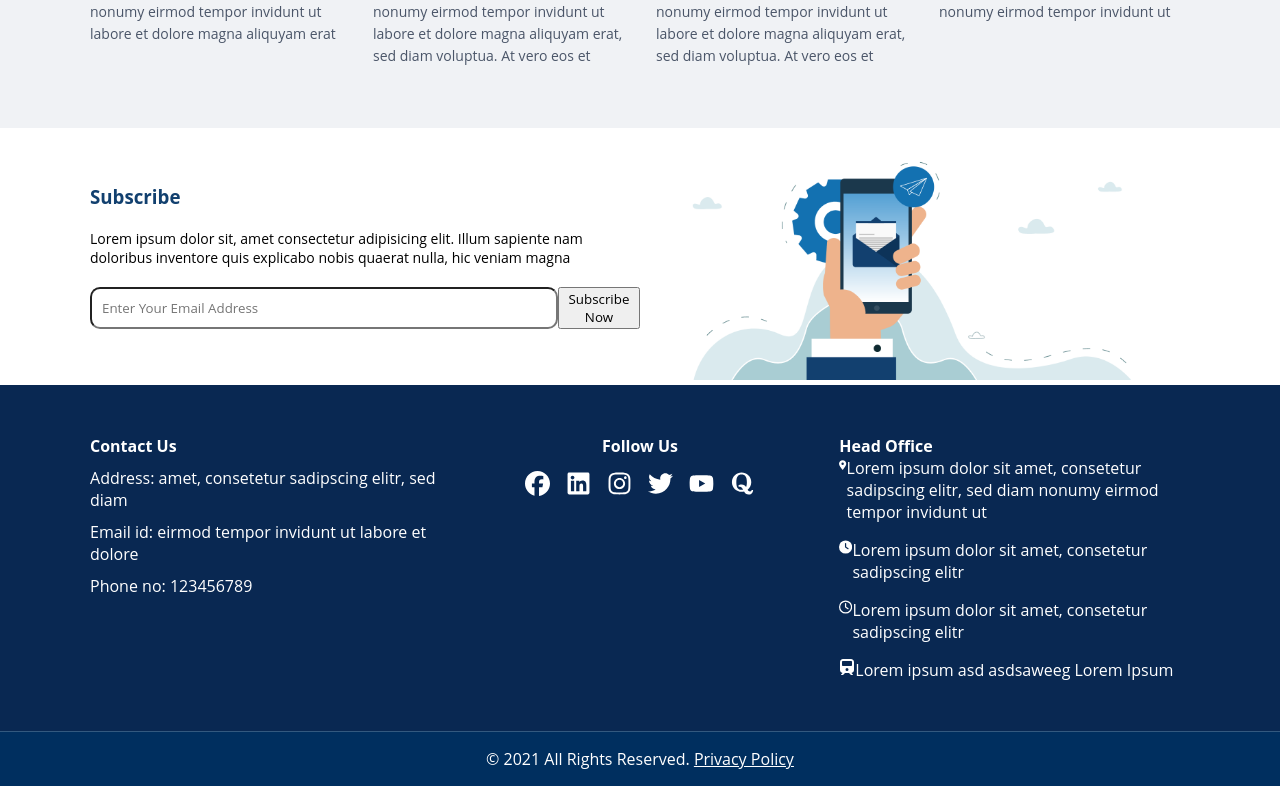
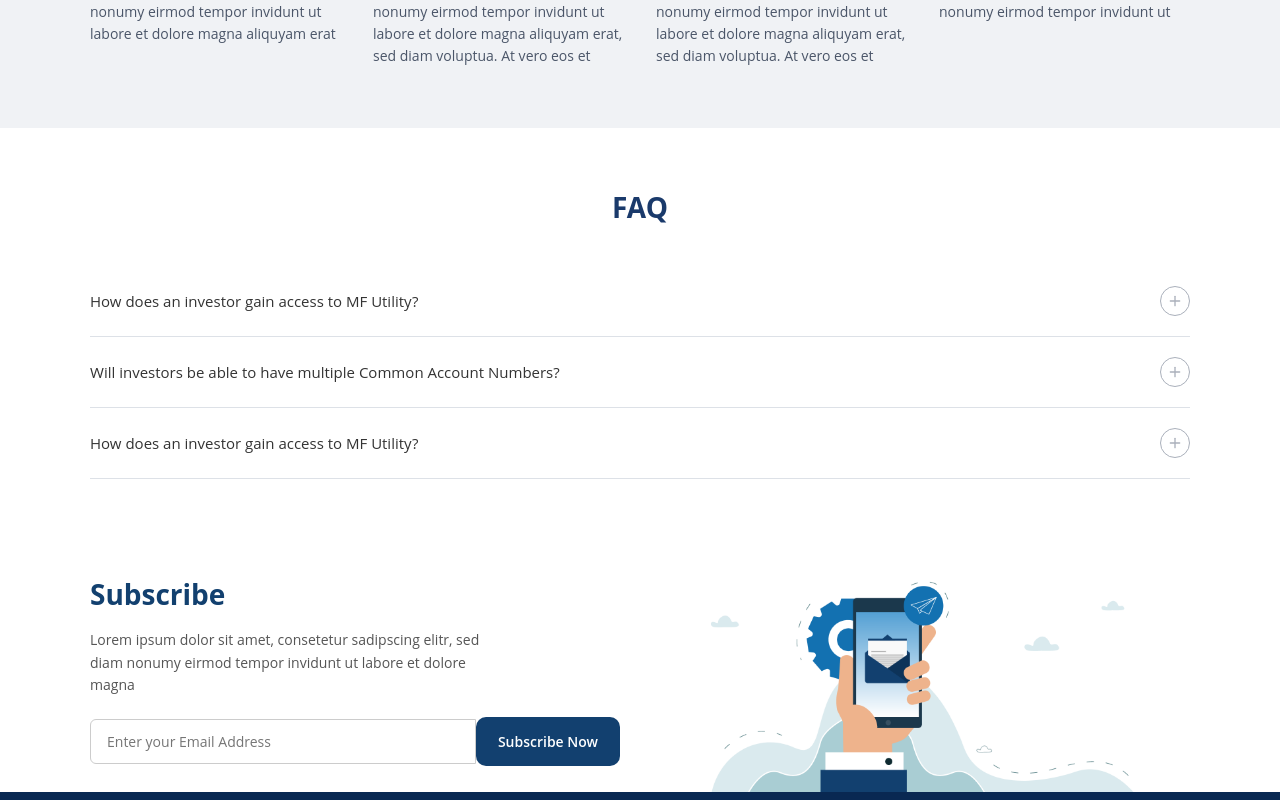
Before and after one commit to InterviewRepoes/Toggle-Head-Landing-Page, a React (Vite) app: page / in a window 1280 px wide. Shown: the part 220-1020 px from the top of the page. Built offline with nearby package versions, Linux system fonts and the light colour scheme.

Commit message:
Faq Initialize

```diff
--- /dev/null
+++ b/src/components/data/faq.js
@@ -0,0 +1,19 @@
+const faqData = [
+    {
+        id: 1,
+        question: "How does an investor gain access to MF Utility?",
+        answer: "This is Just a Demo Ans"
+    },
+    {
+        id: 2,
+        question: "Will investors be able to have multiple Common Account Numbers?",
+        answer: "Lorem ipsum dolor sit amet, nsectetur adipiscing elit, sed do eiusmod tempor incididunt ut labore et dolore magna aliqua. Ut enim ad minim veniam, quis nostrud exercitation ullamco.Lorem ipsum dolor sit amet, nsectetur adipiscing elit, sed do eiusmod tempor incididunt ut labore et dolore magna aliqua. Ut enim ad minim veniam, quis nostrud exercitation ullamco."
+    },
+    {
+        id: 3,
+        question: "How does an investor gain access to MF Utility?",
+        answer: "This is 3rd Answer"
+    }
+];
+
+export default faqData;
--- /dev/null
+++ b/src/components/layout/FAQ/FAQ.jsx
@@ -0,0 +1,68 @@
+import React, { useState } from 'react'
+import style from './FAQ.module.css'
+import faqData from '../../data/faq'
+import { FiPlus, FiMinus } from 'react-icons/fi'
+
+const FAQ = () => {
+    const [openFaq, setOpenFaq] = useState(null)
+    console.log(openFaq);
+
+    const checkCurrentQuestion = (id) => {
+        setOpenFaq(openFaq === id ? null : id)
+    }
+
+    console.log(openFaq);
+
+    return (
+        <section className={style.section}>
+            <div className="container">
+                <h2 className={style.heading}>FAQ</h2>
+
+                <div className={style.list}>
+                    {faqData.map((item) => (
+                        <div
+                            key={item.id}
+                            className={`${style.item} ${openFaq === item.id ? style.active : ''
+                                }`}
+                        >
+                            <div
+                                className={style.question_row}
+                                onClick={() => checkCurrentQuestion(item.id)}
+                            >
+                                <p
+                                    className={`${style.question} ${openFaq === item.id
+                                        ? style.question_active
+                                        : ''
+                                        }`}
+                                >
+                                    {item.question}
+                                </p>
+
+                                <span
+                                    className={`${style.icon} ${openFaq === item.id
+                                        ? style.icon_active
+                                        : ''
+                                        }`}
+                                >
+                                    {openFaq === item.id ? (
+                                        <FiMinus />
+                                    ) : (
+                                        <FiPlus />
+                                    )}
+                                </span>
+                            </div>
+
+                            {openFaq === item.id && (
+                                <p className={style.answer}>
+                                    {item.answer}
+                                </p>
+                            )}
+                        </div>
+                    ))}
+                </div>
+            </div>
+        </section>
+    )
+}
+
+export default FAQ
--- /dev/null
+++ b/src/components/layout/FAQ/FAQ.module.css
@@ -0,0 +1,66 @@
+.section {
+    background-color: #fff;
+    padding: 60px 0;
+}
+
+.heading {
+    text-align: center;
+    font-size: 28px;
+    font-weight: 700;
+    color: #1a3a6b;
+    margin-bottom: 40px;
+}
+
+.list {
+    display: flex;
+    flex-direction: column;
+}
+
+.item {
+    border-bottom: 1px solid #dde1e7;
+    padding: 20px 0;
+}
+
+.question_row {
+    display: flex;
+    justify-content: space-between;
+    align-items: center;
+    gap: 16px;
+}
+
+.question {
+    font-size: 15px;
+    color: #333;
+    font-weight: 400;
+}
+
+.question_active {
+    color: #1a3a6b;
+    font-weight: 600;
+}
+
+.icon {
+    width: 30px;
+    height: 30px;
+    border: 1.5px solid #aab0bb;
+    border-radius: 50%;
+    display: flex;
+    align-items: center;
+    justify-content: center;
+    font-size: 16px;
+    color: #aab0bb;
+    flex-shrink: 0;
+}
+
+.icon_active {
+    background-color: #1a3a6b;
+    border-color: #1a3a6b;
+    color: #fff;
+}
+
+.answer {
+    margin-top: 16px;
+    font-size: 14px;
+    color: #555;
+    line-height: 1.7;
+}
--- a/src/components/layout/Form/Form.jsx
+++ b/src/components/layout/Form/Form.jsx
@@ -1,30 +1,37 @@
 import React from 'react'
 import style from "../Form/Form.module.css"
 import form_bg from "../../../assets/Form/form_bg.png"
+
 const Form = () => {
   return (
     <>
-      <div className="container">
-        <div className="flex align_center">
-          <div className={`${style.gap} left flex flex_col`}>
-            <h3 className={style.text_color}>
-              Subscribe
-            </h3>
-            <p className={style.text_size}>Lorem ipsum dolor sit, amet consectetur adipisicing elit. Illum sapiente nam doloribus inventore quis explicabo nobis quaerat nulla, hic veniam magna</p>
-            <form>
-              <div className="flex ">
-                <input type="text" className={`${style.w_full}`} placeholder='Enter Your Email Address' />
-                <button>
+      <section className={style.subscribe_section}>
+        <div className="container">
+          <div className={style.subscribe_wrapper}>
+            <div className={style.subscribe_left}>
+              <h2 className={style.subscribe_heading}>Subscribe</h2>
+              <p className={style.subscribe_desc}>
+                Lorem ipsum dolor sit amet, consetetur sadipscing elitr, sed diam
+                nonumy eirmod tempor invidunt ut labore et dolore magna
+              </p>
+              <form className={style.subscribe_form} onSubmit={(e) => e.preventDefault()}>
+                <input
+                  type="email"
+                  className={style.email_input}
+                  placeholder="Enter your Email Address"
+                />
+                <button type="submit" className={style.subscribe_btn}>
                   Subscribe Now
                 </button>
-              </div>
-            </form>
-          </div>
-          <div className="right ">
-            <img src={form_bg} alt="" className={`${style.img} `} />
+              </form>
+            </div>
+            <div className={style.subscribe_right}>
+              <img src={form_bg} alt="Subscribe" className={style.subscribe_img} />
+            </div>
+
           </div>
         </div>
-      </div >
+      </section>
     </>
   )
 }
--- a/src/components/layout/Form/Form.module.css
+++ b/src/components/layout/Form/Form.module.css
@@ -1,29 +1,84 @@
-.form_text {
-    color: red
+.subscribe_section {
+    padding-top: 10px;
+    background-color: #fff;
 }
 
-.img {
-    width: 100%;
+.subscribe_wrapper {
+    display: flex;
+    align-items: center;
+    gap: 40px;
 }
 
-.text_color {
-    color: #12406F
+.subscribe_left {
+    flex: 1;
+    display: flex;
+    flex-direction: column;
+    gap: 16px;
 }
 
-.text_size {
-    color: #000;
-    font-size: 14px;
+.subscribe_heading {
+    font-size: 28px;
+    font-weight: 700;
+    color: #12406F;
+    margin: 0;
 }
 
-input {
-    padding: 10px;
-    border-radius: 10px;
-
+.subscribe_desc {
+    font-size: 14px;
+    color: #555;
+    line-height: 1.6;
+    max-width: 420px;
+    margin: 0;
 }
 
-.gap {
-    gap:20px
+/* Form Row */
+.subscribe_form {
+    display: flex;
+    align-items: center;
+    gap: 0;
+    margin-top: 4px;
 }
-.w_full{
+
+.email_input {
+    flex: 1;
+    padding: 12px 16px;
+    font-size: 14px;
+    color: #333;
+    border: 1px solid #ccc;
+    border-radius: 6px 0 0 6px;
+    outline: none;
+    background: #fff;
+    transition: border-color 0.2s ease;
+}
+
+.email_input:focus {
+    border-color: #12406F;
+}
+
+.subscribe_btn {
+    padding: 15px 22px;
+    font-size: 14px;
+    font-weight: 600;
+    color: #fff;
+    background-color: #12406F;
+    cursor: pointer;
+    transition: background-color 0.2s ease;
+    border: none;
+    border-radius: 10px;
+}
+
+.subscribe_btn:hover {
+    background-color: #0d3058;
+}
+
+.subscribe_right {
+    flex: 1;
+    display: flex;
+    justify-content: center;
+    align-items: center;
+}
+
+.subscribe_img {
     width: 100%;
+    object-fit: contain;
 }
--- a/src/components/pages/Home.jsx
+++ b/src/components/pages/Home.jsx
@@ -1,13 +1,15 @@
 import React from 'react'
 import Form from '../layout/Form/Form'
 import Testimonial from '../layout/Testimonial/Testimonial'
+import FAQ from '../layout/FAQ/FAQ'
 import Footer from '../common/Footer/Footer'
+const Home = () => {
 
-const Home = () => {
   return (
     <>
 
       <Testimonial />
+      <FAQ />
       <Form />
       <Footer />
     </>
```
Also changed, not shown: src/assets/Banner/baner_img.png (added), src/assets/Footer/footer.png (added).
